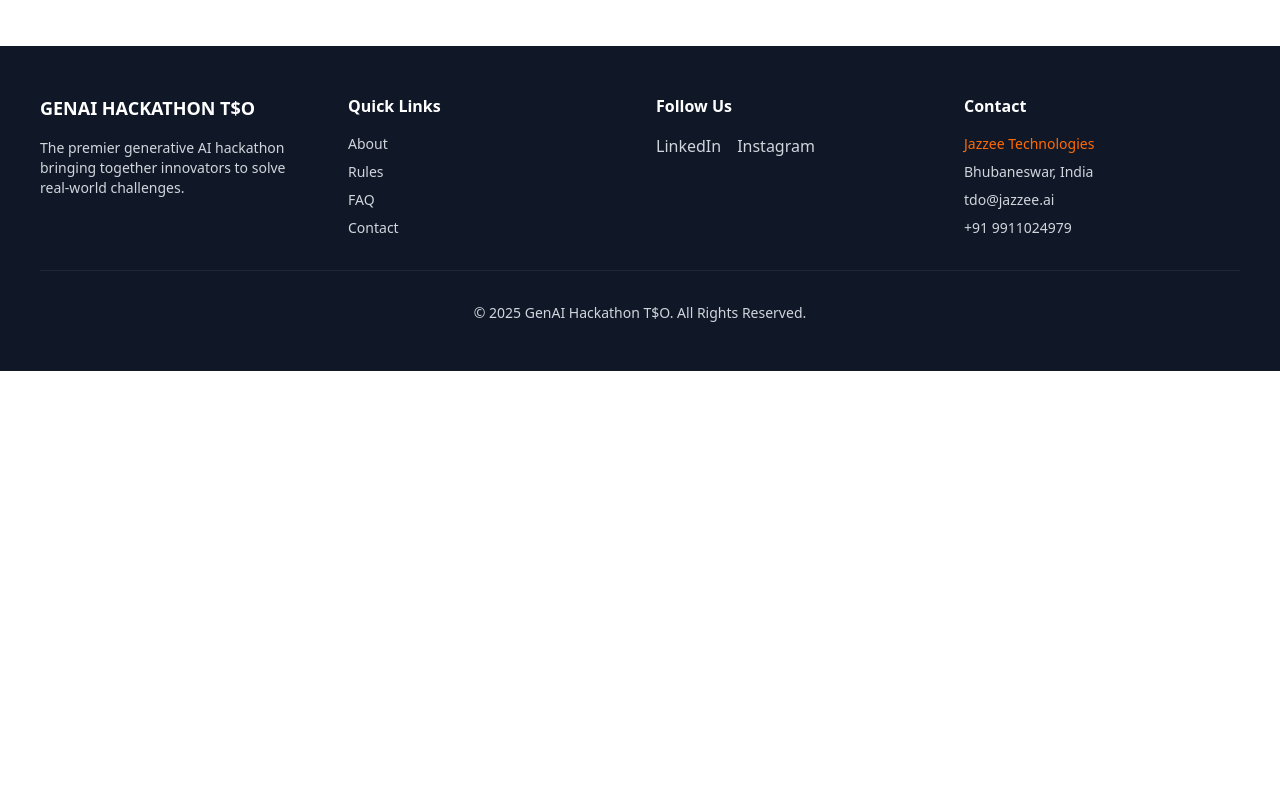
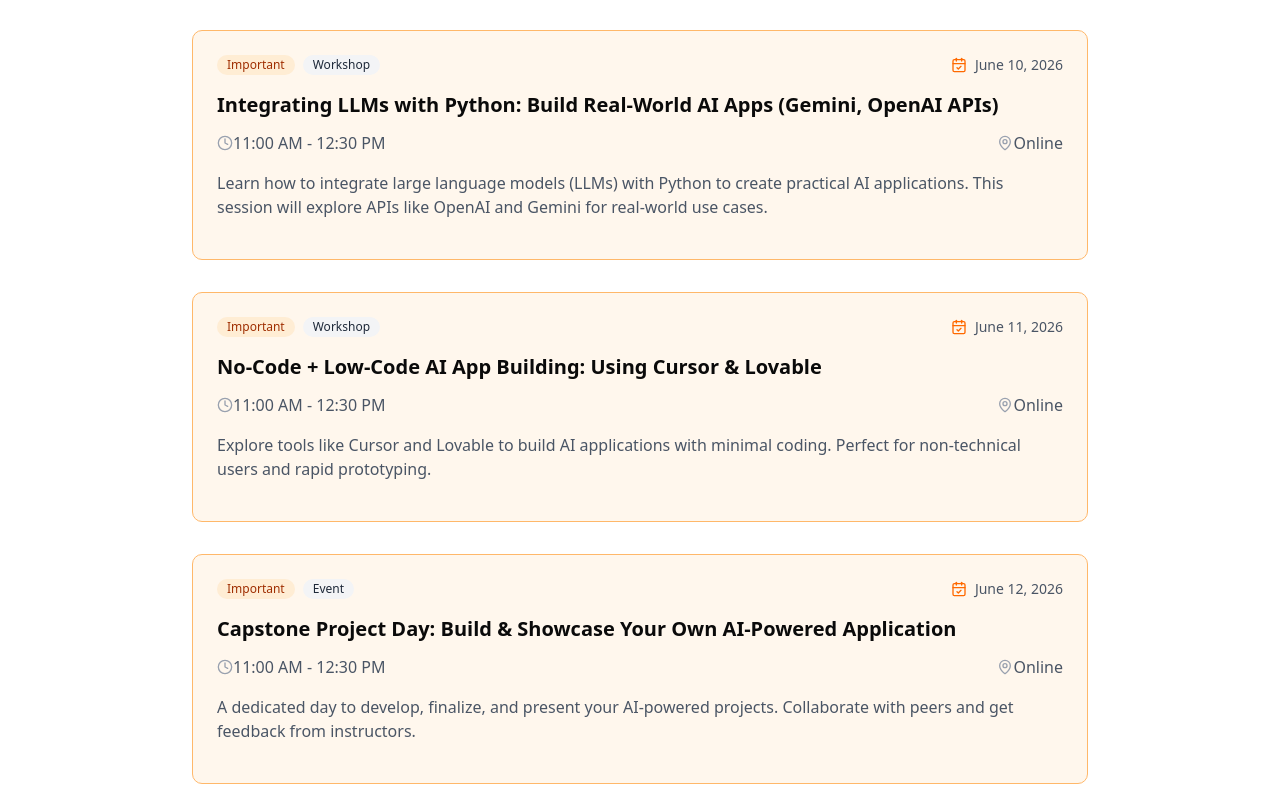
Before and after one commit to garunAMT/jazzee-hackathon, a Next.js app: page /announcements in a window 1280 px wide. Shown: the part 918-1704 px from the top of the page. Before the commit the page ends 1289 px from the top, so only its background shows below. Built offline with nearby package versions, Linux system fonts and the light colour scheme.

Commit message:
added events

```diff
--- a/app/announcements/page.tsx
+++ b/app/announcements/page.tsx
@@ -10,7 +10,7 @@
   {
     id: 1,
     title: "Hackathon Orientation",
-    date: "June 7, 2025", // Tomorrow's date relative to the event
+    date: "June 7, 2025",
     time: "11:00 AM - 12:00 PM",
     location: "Online",
     description:
@@ -21,7 +21,7 @@
   {
     id: 2,
     title: "Intro to GenAI and Prompt Engineering Workshop",
-    date: "June 8, 2025", // Sunday
+    date: "June 8, 2025",
     time: "11:00 AM - 12:30 PM",
     location: "Online",
     description:
@@ -29,29 +29,56 @@
     isImportant: true,
     category: "Workshop",
   },
-//   {
-//     id: 3,
-//     title: "API Access Credentials Distribution",
-//     date: "March 14, 2025",
-//     time: "2:00 PM - 4:00 PM",
-//     location: "Help Desk, Main Lobby",
-//     description:
-//       "All teams can collect their API access credentials for various AI services and cloud platforms. These include OpenAI, Google Cloud, AWS credits, and other tools you'll need during the hackathon.",
-//     isImportant: true,
-//     category: "Resource",
-//   },
-//   {
-//     id: 4,
-//     title: "Design Thinking for AI Products Workshop",
-//     date: "March 15, 2025",
-//     time: "3:00 PM - 4:30 PM",
-//     location: "Workshop Room B, Tech Innovation Center",
-//     description:
-//       "This workshop will cover essential design thinking principles specifically for AI-powered products. Learn how to create intuitive user experiences and interfaces that make your AI solutions more accessible and user-friendly.",
-//     isImportant: false,
-//     category: "Workshop",
-//   },
-]
+  {
+    id: 3,
+    title: "Integrating LLMs with Python: Build Real-World AI Apps (Gemini, OpenAI APIs)",
+    date: "June 10, 2026",
+    time: "11:00 AM - 12:30 PM",
+    location: "Online",
+    description:
+      "Learn how to integrate large language models (LLMs) with Python to create practical AI applications. This session will explore APIs like OpenAI and Gemini for real-world use cases.",
+    isImportant: true,
+    category: "Workshop",
+    instructor: "Varun Bhatt"
+  },
+  {
+    id: 4,
+    title: "No-Code + Low-Code AI App Building: Using Cursor & Lovable",
+    date: "June 11, 2026",
+    time: "11:00 AM - 12:30 PM",
+    location: "Online",
+    description:
+      "Explore tools like Cursor and Lovable to build AI applications with minimal coding. Perfect for non-technical users and rapid prototyping.",
+    isImportant: true,
+    category: "Workshop",
+    instructor: "Varun Bhatt"
+  },
+  {
+    id: 5,
+    title: "Capstone Project Day: Build & Showcase Your Own AI-Powered Application",
+    date: "June 12, 2026",
+    time: "11:00 AM - 12:30 PM",
+    location: "Online",
+    description:
+      "A dedicated day to develop, finalize, and present your AI-powered projects. Collaborate with peers and get feedback from instructors.",
+    isImportant: true,
+    category: "Event",
+    instructor: "Varun Bhatt"
+  },
+  {
+    id: 6,
+    title: "Project Presentation & Documentation",
+    date: "June 13, 2026",
+    time: "11:00 AM - 12:30 PM",
+    location: "Online",
+    description:
+      "Wrap up your project with a final presentation and proper documentation. Guidance will be provided to ensure clarity and impact.",
+    isImportant: true,
+    category: "Event",
+    instructor: "Pooja Yadav"
+  }
+];
+
 
 export default function AnnouncementsPage() {
 //   const [filter, setFilter] = useState("All")
```
